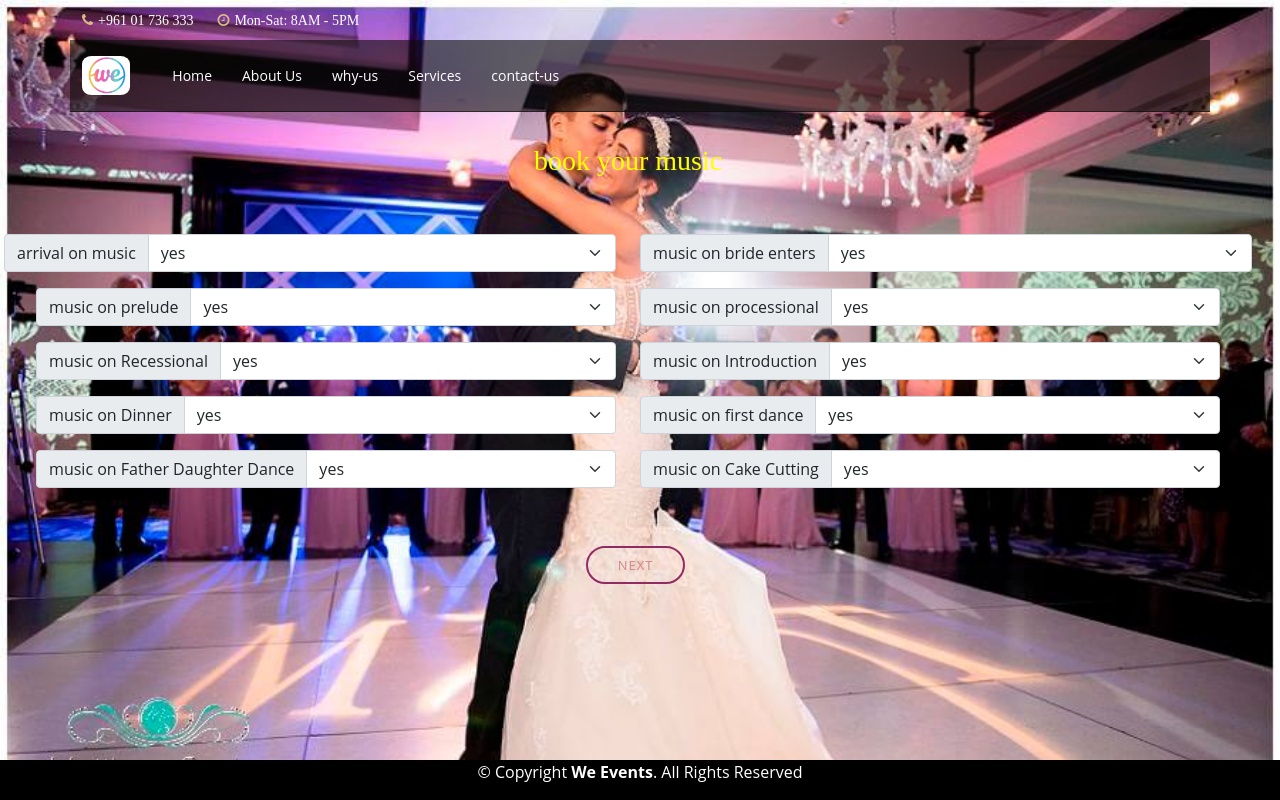
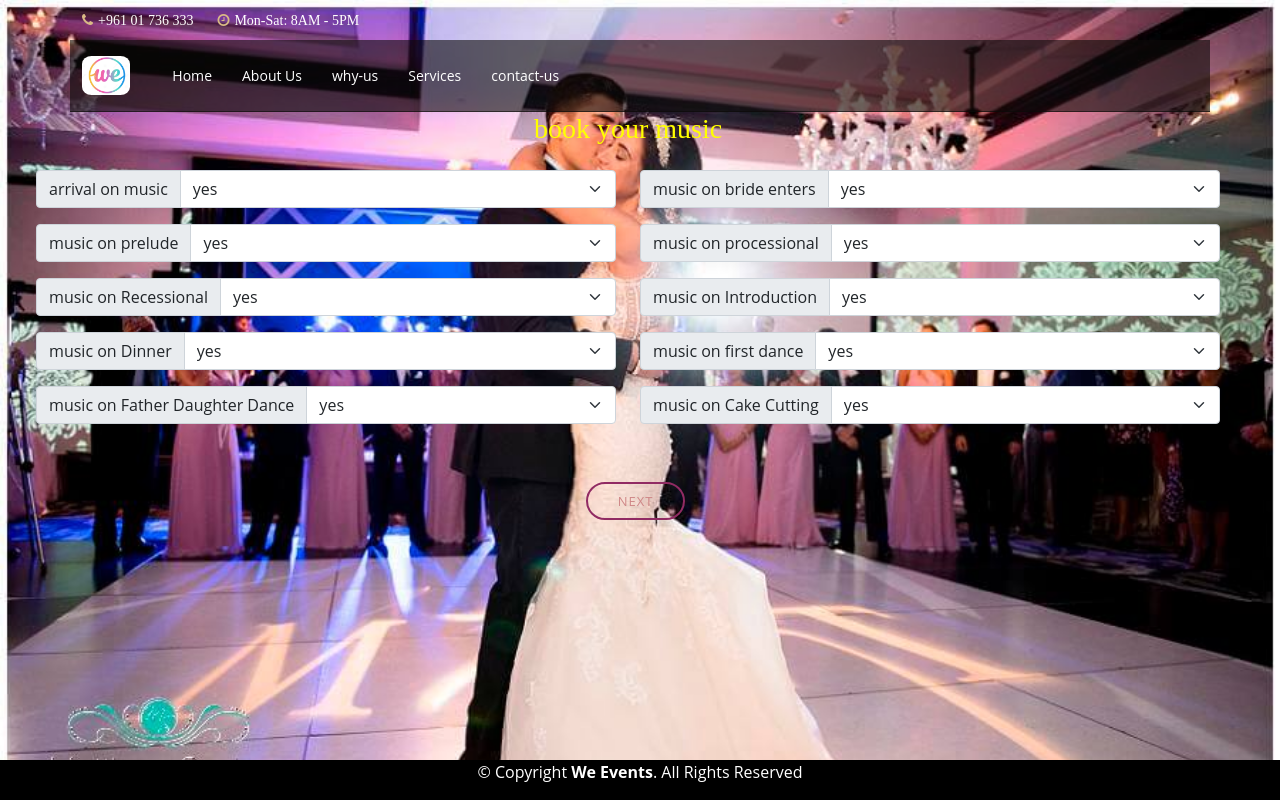
Before and after one commit to hassank23/we-events, a React (Create React App) app: page /book_music in a window 1280 px wide. Built offline with nearby package versions, Linux system fonts and the light colour scheme.

Commit message:
adit music

```diff
--- a/src/components/bookMusic.js
+++ b/src/components/bookMusic.js
@@ -53,7 +53,7 @@ class Music extends Component {
 render(){
 
     return(<div className="py-5 row-content" id='music-bg'>
-               <div className="col-12 py-5 row center">
+               <div className="col-12 py-3 row center">
                      <h3  className="pt-5" style={{color:"yellow"}}>book your music</h3>
                </div>
 
@@ -63,7 +63,7 @@ render(){
 
 
                         <FormGroup row >
-                                <div className=" row  px-3  ">
+                                <div className=" row  px-5  ">
 
                                 <Col className="col-lg-6 col-md-6 col-sm-6 col-6">
                                 <div className="input-group mb-3 cp">
```
